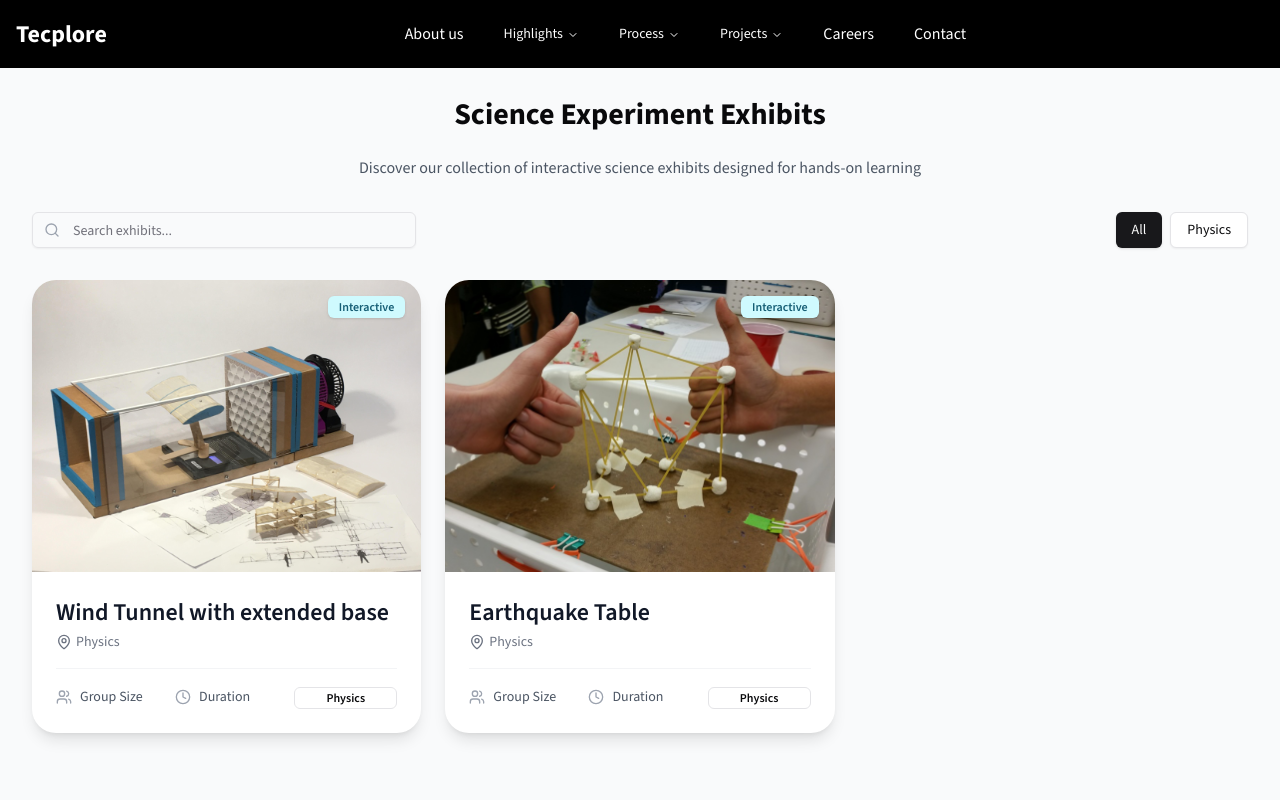
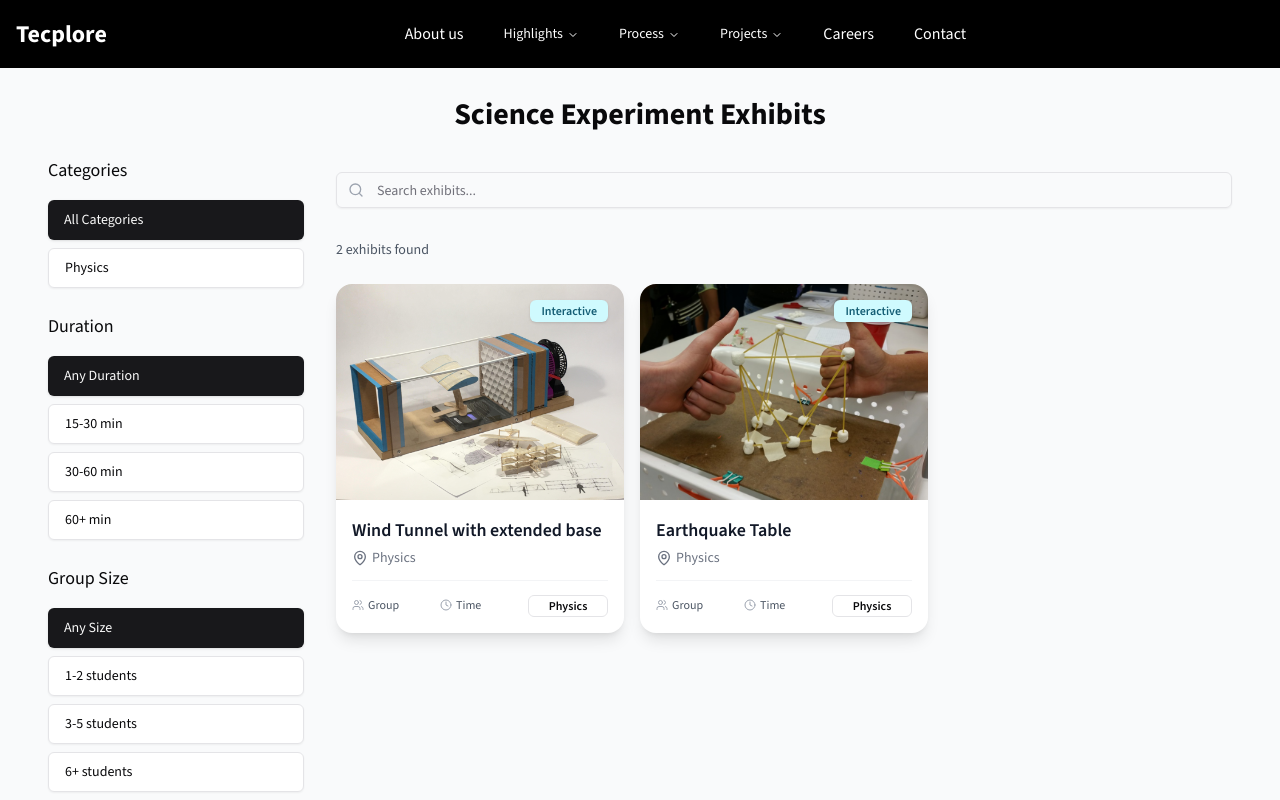
Before and after one commit to Tecplore-innovations/Tecplore_website, a Next.js app in the folder web/: page /catalog in a window 1280 px wide. Shown: the top 800 px of the page. Built offline with nearby package versions, Linux system fonts and the light colour scheme.

Commit message:
UI design done

```diff
--- a/web/src/app/catalog/components/catalog-grid.tsx
+++ b/web/src/app/catalog/components/catalog-grid.tsx
@@ -1,12 +1,14 @@
-'use client';
+"use client";
 
 import React, { useState, useMemo } from 'react';
 import Image from 'next/image';
 import Link from 'next/link';
-import { Search, MapPin, Users, Clock } from 'lucide-react';
+import { Search, MapPin, Users, Clock, Filter, X, SlidersHorizontal } from 'lucide-react';
 import { Badge } from '@/components/ui/badge';
 import { Input } from '@/components/ui/input';
 import { Button } from '@/components/ui/button';
+import { Sheet, SheetContent, SheetHeader, SheetTitle, SheetTrigger, SheetClose } from "@/components/ui/sheet";
+import { motion, AnimatePresence } from "framer-motion";
 import type { Exhibit } from '../types';
 
 interface CatalogGridProps {
@@ -16,80 +18,112 @@ interface CatalogGridProps {
 export function CatalogGrid({ exhibits }: CatalogGridProps) {
   const [searchQuery, setSearchQuery] = useState('');
   const [selectedCategory, setSelectedCategory] = useState<string>('');
+  const [selectedDuration, setSelectedDuration] = useState<string>('');
+  const [selectedGroupSize, setSelectedGroupSize] = useState<string>('');
+  const [isFilterSheetOpen, setIsFilterSheetOpen] = useState(false);
 
   // Get unique categories
   const categories = useMemo(() => {
     return [...new Set(exhibits.map(exhibit => exhibit.category))];
   }, [exhibits]);
 
-  // Filter exhibits based on search query and selected category
+  const durations = ['15-30 min', '30-60 min', '60+ min'];
+  const groupSizes = ['1-2', '3-5', '6+'];
+
+  // Filter exhibits based on all criteria
   const filteredExhibits = useMemo(() => {
     return exhibits.filter(exhibit => {
-      // Check if exhibit and its properties exist
       if (!exhibit) return false;
-
       const searchLower = searchQuery.toLowerCase().trim();
-
-      // Search in title, description, and category
       const matchesSearch = searchLower === '' || [
         exhibit.title,
         exhibit.description,
         exhibit.category
-      ].some(field =>
-        field?.toLowerCase().includes(searchLower)
-      );
+      ].some(field => field?.toLowerCase().includes(searchLower));
+      const matchesCategory = !selectedCategory || exhibit.category === selectedCategory;
+      const matchesDuration = !selectedDuration || exhibit.duration === selectedDuration;
+      const matchesGroupSize = !selectedGroupSize || exhibit.groupSize === selectedGroupSize;
+      return matchesSearch && matchesCategory && matchesDuration && matchesGroupSize;
+    });
+  }, [exhibits, searchQuery, selectedCategory, selectedDuration, selectedGroupSize]);
 
-      // Category filter
-      const matchesCategory = !selectedCategory || exhibit.category === selectedCategory;
-
-      return matchesSearch && matchesCategory;
-    });
-  }, [exhibits, searchQuery, selectedCategory]);
-
-  // Handle search input change
-  const handleSearchChange = (e: React.ChangeEvent<HTMLInputElement>) => {
-    setSearchQuery(e.target.value);
+  const resetFilters = () => {
+    setSearchQuery('');
+    setSelectedCategory('');
+    setSelectedDuration('');
+    setSelectedGroupSize('');
   };
 
-  // Handle category selection
-  const handleCategoryChange = (category: string) => {
-    setSelectedCategory(category);
-  };
+  const activeFiltersCount = [
+    searchQuery,
+    selectedCategory,
+    selectedDuration,
+    selectedGroupSize
+  ].filter(Boolean).length;
 
-  return (
-    <div className="space-y-8">
-      <div className="text-center space-y-4">
-        <p className="text-gray-600 max-w-2xl mx-auto">
-          Discover our collection of interactive science exhibits designed for hands-on learning
-        </p>
+  // Render filter section (shared between sidebar and sheet)
+  const FilterSection = ({ className = '' }: { className?: string }) => (
+    <div className={`space-y-6 ${className}`}>
+      {/* Active Filters */}
+      {activeFiltersCount > 0 && (
+        <div className="space-y-2">
+          <div className="flex justify-between items-center">
+            <h3 className="font-medium text-sm text-gray-600">Active Filters</h3>
+            <Button
+              variant="ghost"
+              size="sm"
+              className="text-red-500 hover:text-red-700"
+              onClick={resetFilters}
+            >
+              Clear All
+            </Button>
           </div>
+          <div className="flex flex-wrap gap-2">
+            {searchQuery && (
+              <Badge variant="secondary" className="flex items-center gap-2">
+                {searchQuery}
+                <X className="h-3 w-3 cursor-pointer" onClick={() => setSearchQuery('')} />
+              </Badge>
+            )}
+            {selectedCategory && (
+              <Badge variant="secondary" className="flex items-center gap-2">
+                {selectedCategory}
+                <X className="h-3 w-3 cursor-pointer" onClick={() => setSelectedCategory('')} />
+              </Badge>
+            )}
+            {selectedDuration && (
+              <Badge variant="secondary" className="flex items-center gap-2">
+                {selectedDuration}
+                <X className="h-3 w-3 cursor-pointer" onClick={() => setSelectedDuration('')} />
+              </Badge>
+            )}
+            {selectedGroupSize && (
+              <Badge variant="secondary" className="flex items-center gap-2">
+                {selectedGroupSize} students
+                <X className="h-3 w-3 cursor-pointer" onClick={() => setSelectedGroupSize('')} />
+              </Badge>
+            )}
+          </div>
+        </div>
+      )}
 
-      <div className="flex flex-col md:flex-row gap-4 items-center justify-between">
-        <div className="relative w-full md:w-96">
-          <Search className="absolute left-3 top-1/2 transform -translate-y-1/2 text-gray-400 h-4 w-4" />
-          <Input
-            type="text"
-            placeholder="Search exhibits..."
-            className="pl-10"
-            value={searchQuery}
-            onChange={handleSearchChange}
-          />
-        </div>
-
-        <div className="flex gap-2 flex-wrap">
+      {/* Categories */}
+      <div className="space-y-4">
+        <h3 className="font-medium text-lg">Categories</h3>
+        <div className="flex flex-col gap-2">
           <Button
             variant={selectedCategory === '' ? "default" : "outline"}
-            onClick={() => handleCategoryChange('')}
-            className="h-9"
+            onClick={() => setSelectedCategory('')}
+            className="justify-start h-10"
           >
-            All
+            All Categories
           </Button>
           {categories.map(category => (
             <Button
               key={category}
               variant={selectedCategory === category ? "default" : "outline"}
-              onClick={() => handleCategoryChange(category)}
-              className="h-9"
+              onClick={() => setSelectedCategory(selectedCategory === category ? '' : category)}
+              className="justify-start h-10"
             >
               {category}
             </Button>
@@ -97,12 +131,150 @@ export function CatalogGrid({ exhibits }: CatalogGridProps) {
         </div>
       </div>
 
-      <div className="grid grid-cols-1 md:grid-cols-2 lg:grid-cols-3 gap-6">
+      {/* Duration */}
+      <div className="space-y-4">
+        <h3 className="font-medium text-lg">Duration</h3>
+        <div className="flex flex-col gap-2">
+          <Button
+            variant={selectedDuration === '' ? "default" : "outline"}
+            onClick={() => setSelectedDuration('')}
+            className="justify-start h-10"
+          >
+            Any Duration
+          </Button>
+          {durations.map(duration => (
+            <Button
+              key={duration}
+              variant={selectedDuration === duration ? "default" : "outline"}
+              onClick={() => setSelectedDuration(selectedDuration === duration ? '' : duration)}
+              className="justify-start h-10"
+            >
+              {duration}
+            </Button>
+          ))}
+        </div>
+      </div>
+
+      {/* Group Size */}
+      <div className="space-y-4">
+        <h3 className="font-medium text-lg">Group Size</h3>
+        <div className="flex flex-col gap-2">
+          <Button
+            variant={selectedGroupSize === '' ? "default" : "outline"}
+            onClick={() => setSelectedGroupSize('')}
+            className="justify-start h-10"
+          >
+            Any Size
+          </Button>
+          {groupSizes.map(size => (
+            <Button
+              key={size}
+              variant={selectedGroupSize === size ? "default" : "outline"}
+              onClick={() => setSelectedGroupSize(selectedGroupSize === size ? '' : size)}
+              className="justify-start h-10"
+            >
+              {size} students
+            </Button>
+          ))}
+        </div>
+      </div>
+    </div>
+  );
+
+  return (
+    <div className="container mx-auto px-4">
+      {/* Desktop Layout */}
+      <div className="flex gap-8">
+        {/* Desktop Sidebar - Hidden on mobile */}
+        <div className="hidden lg:block w-64 flex-shrink-0">
+          <div className="sticky top-4">
+            <FilterSection />
+          </div>
+        </div>
+
+        {/* Main Content */}
+        <div className="flex-1">
+          {/* Search Bar and Mobile Filter Button */}
+          <div className="sticky top-0 z-20 bg-gray-50 pt-4 pb-4">
+            <div className="flex items-center gap-2">
+              <div className="relative flex-1">
+                <Search className="absolute left-3 top-1/2 transform -translate-y-1/2 text-gray-400 h-4 w-4" />
+                <Input
+                  type="text"
+                  placeholder="Search exhibits..."
+                  className="pl-10"
+                  value={searchQuery}
+                  onChange={(e) => setSearchQuery(e.target.value)}
+                />
+              </div>
+
+              {/* Mobile Filter Button - Hidden on desktop */}
+              <div className="lg:hidden">
+                <Sheet open={isFilterSheetOpen} onOpenChange={setIsFilterSheetOpen}>
+                  <SheetTrigger asChild>
+                    <Button variant="outline" size="icon" className="relative">
+                      <Filter className="h-4 w-4" />
+                      {activeFiltersCount > 0 && (
+                        <span className="absolute -top-1 -right-1 bg-red-500 text-white rounded-full h-4 w-4 flex items-center justify-center text-xs">
+                          {activeFiltersCount}
+                        </span>
+                      )}
+                    </Button>
+                  </SheetTrigger>
+                  <SheetContent side="right" className="w-full sm:w-[540px] p-0">
+                    <div className="h-full flex flex-col">
+                      <SheetHeader className="border-b p-6 pb-4">
+                        <div className="flex justify-between items-center">
+                          <SheetTitle>Filter Exhibits</SheetTitle>
+                          <SheetClose asChild>
+                            <Button variant="ghost" size="icon">
+                              <X className="h-5 w-5" />
+                            </Button>
+                          </SheetClose>
+                        </div>
+                      </SheetHeader>
+
+                      <div className="flex-1 overflow-y-auto p-6">
+                        <FilterSection />
+                      </div>
+
+                      <div className="border-t p-6 pt-4">
+                        <SheetClose asChild>
+                          <Button className="w-full">
+                            Apply Filters
+                          </Button>
+                        </SheetClose>
+                      </div>
+                    </div>
+                  </SheetContent>
+                </Sheet>
+              </div>
+            </div>
+          </div>
+
+          {/* Exhibits Grid */}
+          <div className="space-y-6 mt-4">
+            <p className="text-sm text-gray-600">
+              {filteredExhibits.length} exhibit{filteredExhibits.length !== 1 ? 's' : ''} found
+            </p>
+
+            <AnimatePresence mode="wait">
+              <motion.div
+                className="grid grid-cols-1 sm:grid-cols-2 lg:grid-cols-2 xl:grid-cols-3 gap-4"
+                layout
+              >
                 {filteredExhibits.map((exhibit) => (
+                  <motion.div
+                    key={exhibit.id}
+                    layout
+                    initial={{ opacity: 0, scale: 0.9 }}
+                    animate={{ opacity: 1, scale: 1 }}
+                    exit={{ opacity: 0, scale: 0.9 }}
+                    transition={{ duration: 0.3 }}
+                  >
                     <Link
                       href={`/catalog/${exhibit.id}`}
-            key={exhibit.id}
-            className="group bg-white rounded-3xl overflow-hidden shadow-lg hover:shadow-xl transition-all duration-300"
+                      className="group bg-white rounded-2xl overflow-hidden shadow-lg hover:shadow-xl transition-all duration-300 block"
                     >
                       <div className="relative aspect-[4/3]">
                         <Image
@@ -110,33 +282,35 @@ export function CatalogGrid({ exhibits }: CatalogGridProps) {
                           alt={exhibit.title}
                           fill
                           sizes="(max-width: 768px) 100vw, (max-width: 1200px) 50vw, 33vw"
-                className="object-cover"
+                          className="object-cover transform transition-transform group-hover:scale-105"
                         />
                         <Badge className="absolute top-4 right-4 bg-cyan-100 text-cyan-800 hover:bg-cyan-100">
                           Interactive
                         </Badge>
                       </div>
-            <div className="p-6 space-y-4">
+                      <div className="p-4 space-y-3">
                         <div>
-                <h2 className="text-2xl font-semibold text-gray-900 mb-1">{exhibit.title}</h2>
+                          <h2 className="text-lg font-semibold text-gray-900 mb-1 line-clamp-2">
+                            {exhibit.title}
+                          </h2>
                           <div className="flex items-center text-gray-500">
                             <MapPin className="h-4 w-4 mr-1" />
                             <span className="text-sm">{exhibit.category}</span>
                           </div>
                         </div>
 
-              <div className="border-t border-gray-100 pt-4">
-                <div className="grid grid-cols-3 gap-4">
+                        <div className="border-t border-gray-100 pt-3">
+                          <div className="grid grid-cols-3 gap-2">
                             <div className="flex items-center">
-                    <Users className="h-4 w-4 mr-2 text-gray-400" />
-                    <span className="text-sm text-gray-600">Group Size</span>
+                              <Users className="h-3 w-3 mr-1 text-gray-400" />
+                              <span className="text-xs text-gray-600">Group</span>
                             </div>
                             <div className="flex items-center">
-                    <Clock className="h-4 w-4 mr-2 text-gray-400" />
-                    <span className="text-sm text-gray-600">Duration</span>
+                              <Clock className="h-3 w-3 mr-1 text-gray-400" />
+                              <span className="text-xs text-gray-600">Time</span>
                             </div>
                             <div>
-                    <Badge variant="outline" className="w-full justify-center">
+                              <Badge variant="outline" className="w-full justify-center text-xs">
                                 {exhibit.category}
                               </Badge>
                             </div>
@@ -144,15 +318,30 @@ export function CatalogGrid({ exhibits }: CatalogGridProps) {
                         </div>
                       </div>
                     </Link>
+                  </motion.div>
                 ))}
-      </div>
+              </motion.div>
+            </AnimatePresence>
 
             {filteredExhibits.length === 0 && (
-        <div className="text-center py-12">
-          <h3 className="text-lg font-semibold text-gray-900">No exhibits found</h3>
-          <p className="text-gray-600">Try adjusting your search or filter criteria</p>
+              <motion.div
+                initial={{ opacity: 0 }}
+                animate={{ opacity: 1 }}
+                className="text-center py-12 bg-white rounded-2xl shadow-lg"
+              >
+                <SlidersHorizontal className="mx-auto h-12 w-12 text-gray-300 mb-4" />
+                <h3 className="text-lg font-semibold text-gray-900 mb-2">No exhibits found</h3>
+                <p className="text-gray-600 mb-6">Try adjusting your search or filter criteria</p>
+                <Button onClick={resetFilters}>
+                  Reset Filters
+                </Button>
+              </motion.div>
+            )}
           </div>
-      )}
+        </div>
+      </div>
     </div>
   );
 }
+
+export default CatalogGrid;
--- a/web/src/app/catalog/types.ts
+++ b/web/src/app/catalog/types.ts
@@ -4,4 +4,6 @@ export interface Exhibit {
   category: string;
   image: string;
   description: string;
+  duration?: string;
+  groupSize?: string;
 }
```
Lines whose indentation alone changed are shown as unchanged.
